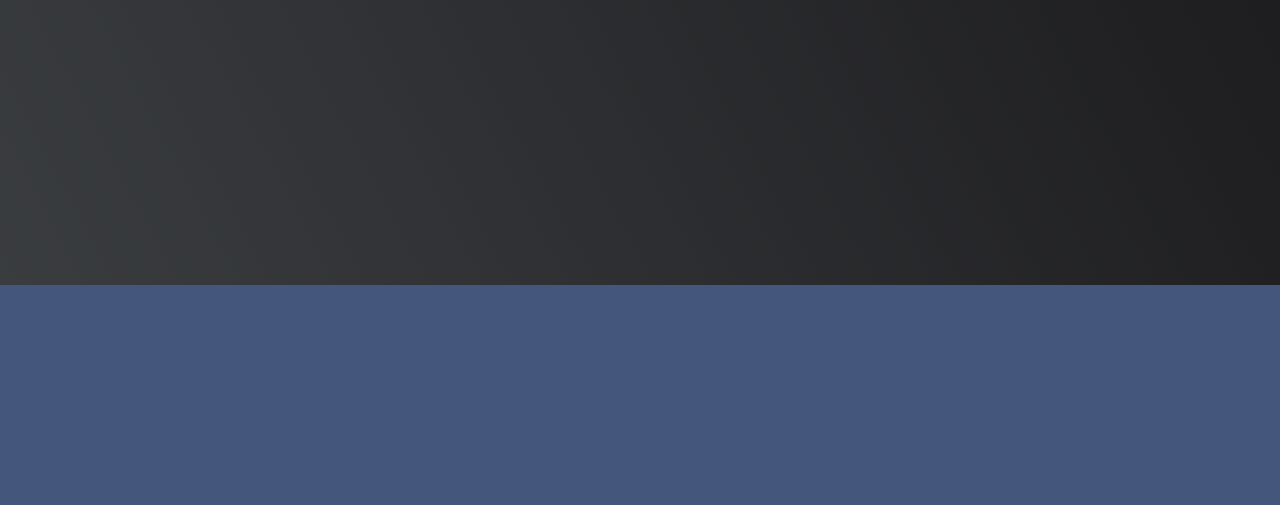
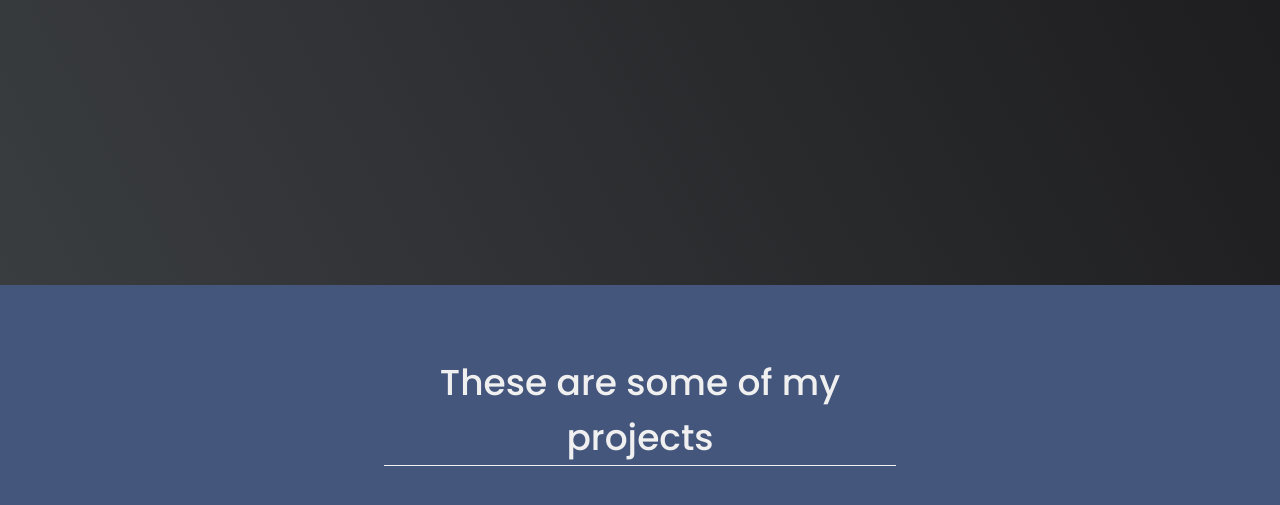
Before and after one commit to Javiuty/ejemplo_portfolio, a plain HTML site: page index.html in a window 1280 px wide. Shown: the part 515-1020 px from the top of the page. Drawn offline with Linux system fonts and the light colour scheme.

Commit message:
section projects

```diff
--- a/css/style.css
+++ b/css/style.css
@@ -86,3 +86,14 @@ a {
   background-color: var(--color-blue);
   height: 100vh;
 }
+
+.projects__title {
+  color: var(--color-white);
+  font-size: 3.6rem;
+  font-weight: 500;
+  text-align: center;
+  border-bottom: 1px solid var(--color-white);
+  width: 40%;
+  margin: 0 auto;
+  padding-top: 7rem;
+}
--- a/index.html
+++ b/index.html
@@ -19,7 +19,7 @@
       <nav>
         <ul class="header__list">
           <li class="header__item"><a href="#welcome">About</a></li>
-          <li class="header__item"><a href="#">Work</a></li>
+          <li class="header__item"><a href="#projects">Work</a></li>
           <li class="header__item"><a href="#">Contact</a></li>
         </ul>
       </nav>
@@ -28,6 +28,8 @@
       <h1 class="welcome__title">Hey I am Javi</h1>
       <h2 class="welcome__descrip">a web developer</h2>
     </section>
-    <section class="projects"></section>
+    <section class="projects" id="projects">
+      <h2 class="projects__title">These are some of my projects</h2>
+    </section>
   </body>
 </html>
```
